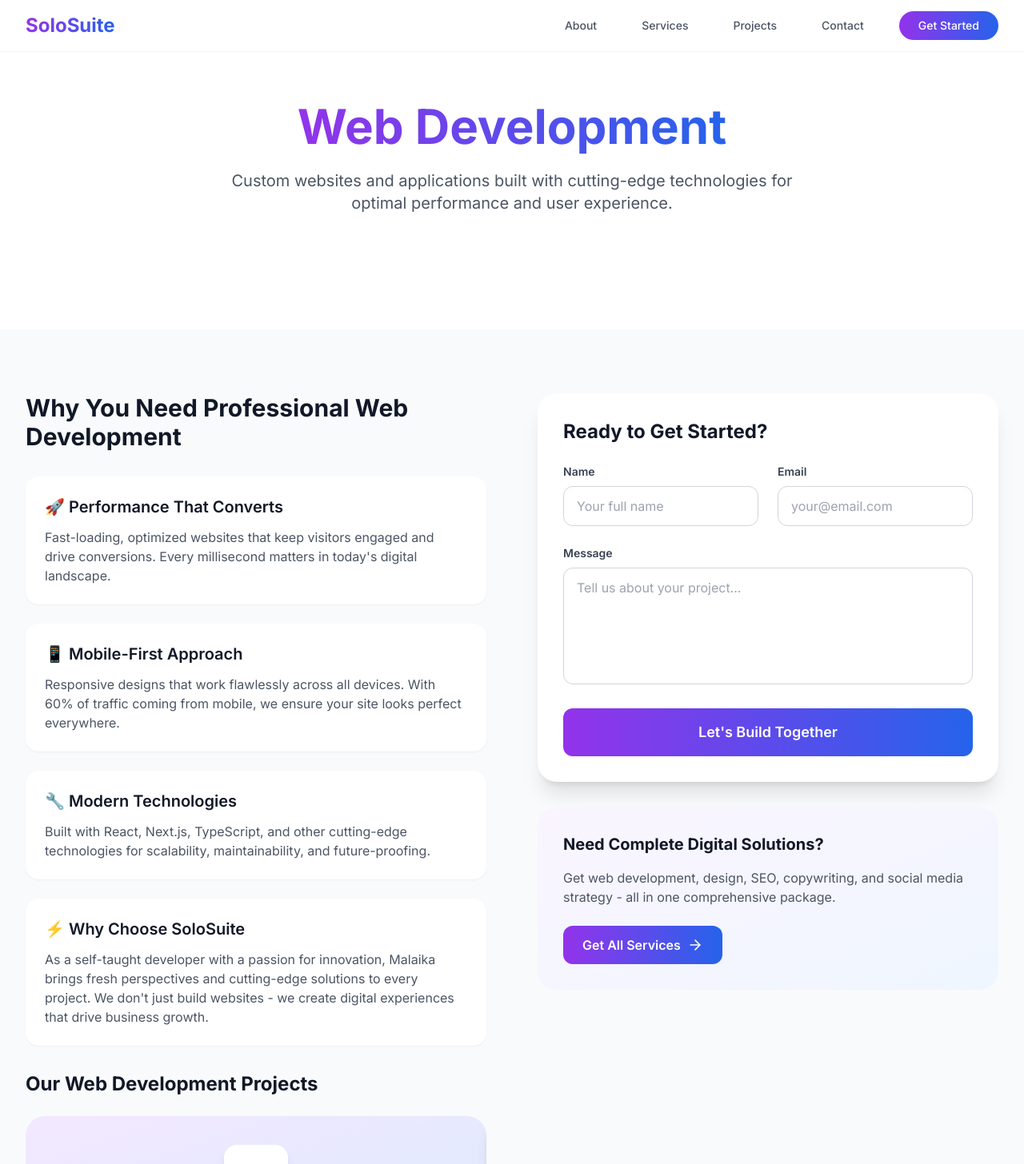
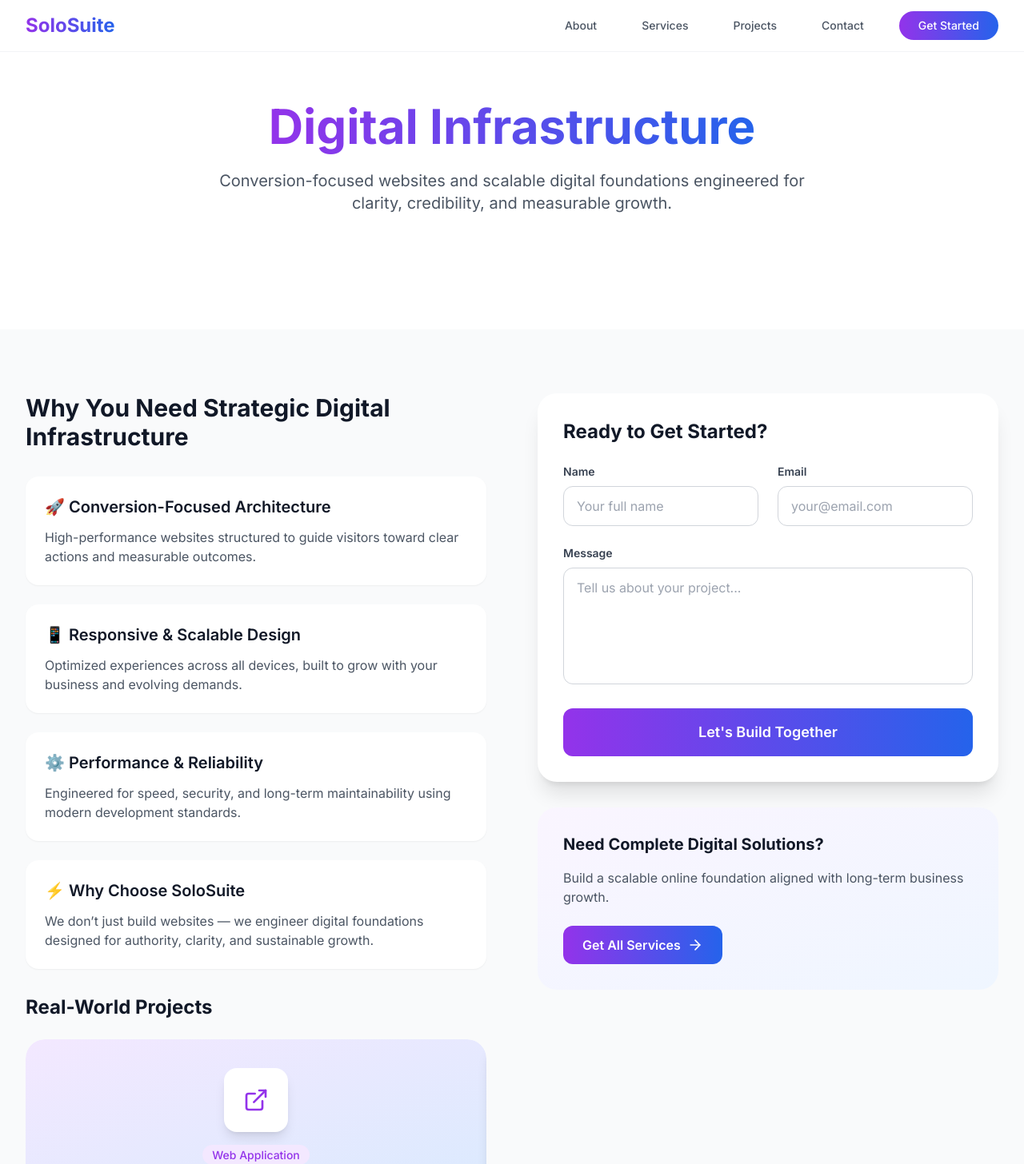
Before and after one commit to MalaikaJahangir/solosuite, a React (Vite) app: page /services/digital-infrastructure in a window 1280 px wide. Shown: the top 1456 px of the page at 80% size. Built offline with nearby package versions, Linux system fonts and the light colour scheme.

Commit message:
Revise Web Development section to highlight digital infrastructure
Updated content to reflect a focus on digital infrastructure and strategic solutions.

```diff
--- a/src/pages/WebDevelopment.tsx
+++ b/src/pages/WebDevelopment.tsx
@@ -46,11 +46,11 @@ const WebDevelopment = () => {
                     <div className="text-center mb-16">
                         <h1 className="text-4xl sm:text-6xl font-bold text-gray-900 mb-6">
                             <span className="bg-gradient-to-r from-purple-600 to-blue-600 bg-clip-text text-transparent">
-                                Web Development
+                                Digital Infrastructure
                             </span>
                         </h1>
                         <p className="text-xl text-gray-600 max-w-3xl mx-auto">
-                            Custom websites and applications built with cutting-edge technologies for optimal performance and user experience.
+                           Conversion-focused websites and scalable digital foundations engineered for clarity, credibility, and measurable growth.
                         </p>
                     </div>
                 </div>
@@ -63,34 +63,34 @@ const WebDevelopment = () => {
                         {/* Left Side - Description */}
                         <div>
                             <h2 className="text-3xl font-bold text-gray-900 mb-8">
-                                Why You Need Professional Web Development
+                                Why You Need Strategic Digital Infrastructure
                             </h2>
 
                             <div className="space-y-6 mb-8">
                                 <div className="bg-white p-6 rounded-2xl shadow-sm">
-                                    <h3 className="text-xl font-semibold text-gray-900 mb-3">🚀 Performance That Converts</h3>
-                                    <p className="text-gray-600">Fast-loading, optimized websites that keep visitors engaged and drive conversions. Every millisecond matters in today's digital landscape.</p>
+                                    <h3 className="text-xl font-semibold text-gray-900 mb-3">🚀 Conversion-Focused Architecture</h3>
+                                    <p className="text-gray-600">High-performance websites structured to guide visitors toward clear actions and measurable outcomes.</p>
                                 </div>
 
                                 <div className="bg-white p-6 rounded-2xl shadow-sm">
-                                    <h3 className="text-xl font-semibold text-gray-900 mb-3">📱 Mobile-First Approach</h3>
-                                    <p className="text-gray-600">Responsive designs that work flawlessly across all devices. With 60% of traffic coming from mobile, we ensure your site looks perfect everywhere.</p>
+                                    <h3 className="text-xl font-semibold text-gray-900 mb-3">📱 Responsive & Scalable Design</h3>
+                                    <p className="text-gray-600">Optimized experiences across all devices, built to grow with your business and evolving demands.</p>
                                 </div>
 
                                 <div className="bg-white p-6 rounded-2xl shadow-sm">
-                                    <h3 className="text-xl font-semibold text-gray-900 mb-3">🔧 Modern Technologies</h3>
-                                    <p className="text-gray-600">Built with React, Next.js, TypeScript, and other cutting-edge technologies for scalability, maintainability, and future-proofing.</p>
+                                    <h3 className="text-xl font-semibold text-gray-900 mb-3">⚙️ Performance & Reliability</h3>
+                                    <p className="text-gray-600">Engineered for speed, security, and long-term maintainability using modern development standards.</p>
                                 </div>
 
                                 <div className="bg-white p-6 rounded-2xl shadow-sm">
                                     <h3 className="text-xl font-semibold text-gray-900 mb-3">⚡ Why Choose SoloSuite</h3>
-                                    <p className="text-gray-600">As a self-taught developer with a passion for innovation, Malaika brings fresh perspectives and cutting-edge solutions to every project. We don't just build websites - we create digital experiences that drive business growth.</p>
+                                    <p className="text-gray-600">We don’t just build websites — we engineer digital foundations designed for authority, clarity, and sustainable growth.</p>
                                 </div>
                             </div>
 
                             {/* Projects Carousel */}
                             <div>
-                                <h3 className="text-2xl font-bold text-gray-900 mb-6">Our Web Development Projects</h3>
+                                <h3 className="text-2xl font-bold text-gray-900 mb-6">Real-World Projects</h3>
                                 <ProjectCarousel projects={projects} />
                             </div>
                         </div>
@@ -103,7 +103,7 @@ const WebDevelopment = () => {
                             <div className="mt-8 bg-gradient-to-br from-purple-50 to-blue-50 p-8 rounded-3xl">
                                 <h3 className="text-xl font-bold text-gray-900 mb-4">Need Complete Digital Solutions?</h3>
                                 <p className="text-gray-600 mb-6">
-                                    Get web development, design, SEO, copywriting, and social media strategy - all in one comprehensive package.
+                                   Build a scalable online foundation aligned with long-term business growth.
                                 </p>
                                 <Link
                                     to="/contact"
```
